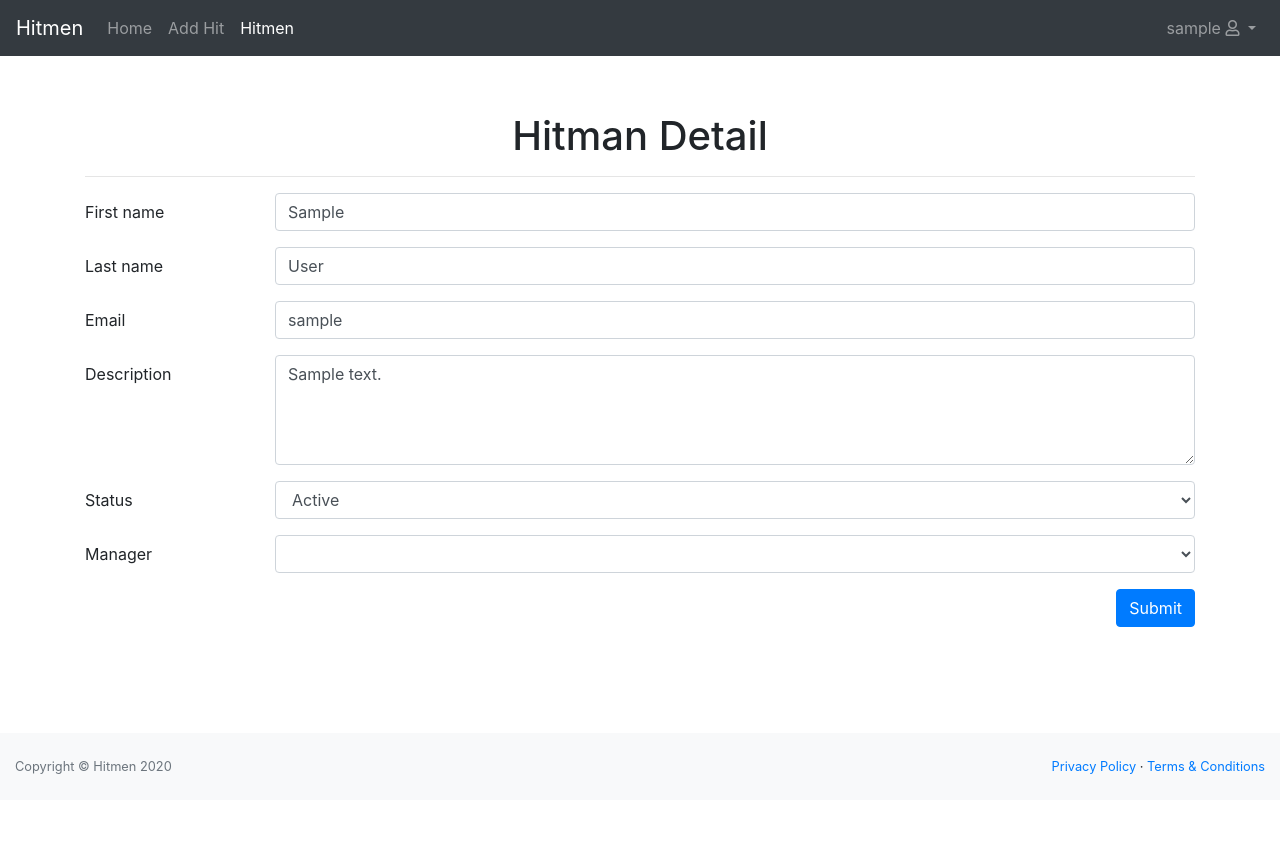
After one commit to alejandroturriza/hitmen_project, a Django app: page /hitmen/1/ in a window 1280 px wide. The commit adds this page. Shown: the top 867 px of the page. Run offline with Django 3.2, Linux system fonts and the light colour scheme; a user stored in the database is signed in; tables that the repository leaves empty hold one stand-in row (values such as "Sample post"); lists and menus that the app fills with data are empty; some libraries are stand-ins or nearby versions.

Commit message:
add hitmen

```diff
--- a/account/models.py
+++ b/account/models.py
@@ -1,11 +1,6 @@
 from django.db import models
 from django.contrib.auth.models import User
-
-
-HITMAN_STATUS_CHOICES = (
-    (1, 'Active'),
-    (2, 'Inactive')
-)
+from django.shortcuts import reverse
 
 
 class Hitman(models.Model):
@@ -15,3 +10,6 @@ class Hitman(models.Model):
 
     def __str__(self):
         return self.user.username
+
+    def get_absolute_url(self):
+        return reverse('hitmen_detail_url', kwargs={'id': self.id})
--- a/account/urls.py
+++ b/account/urls.py
@@ -1,8 +1,9 @@
 from django.urls import path
 from .views import Login, Register, logout_user
+from django.contrib.auth.decorators import login_required
 
 urlpatterns = [
     path('login/', Login.as_view(), name='login_url'),
     path('register/', Register.as_view(), name='register_url'),
-    path('logout/', logout_user, name='logout_url'),
+    path('logout/', login_required(logout_user), name='logout_url'),
 ]
--- a/main_app/forms.py
+++ b/main_app/forms.py
@@ -1,5 +1,12 @@
 from django import forms
 from .models import Hit
+
+HITMAN_STATUS_CHOICES = (
+    (1, 'Active'),
+    (0, 'Inactive')
+)
+
+class_general = {'class': 'form-control format-input'}
 
 
 class HitForm(forms.ModelForm):
@@ -13,3 +20,12 @@ class HitForm(forms.ModelForm):
             'status': forms.Select(attrs={'class': 'form-control'}),
             'assigned_by': forms.Select(attrs={'class': 'form-control', 'disabled': True}),
         }
+
+
+class HitmenForm(forms.Form):
+    first_name = forms.CharField(max_length=100, widget=forms.TextInput(attrs=class_general))
+    last_name = forms.CharField(max_length=100, widget=forms.TextInput(attrs=class_general), required=False)
+    email = forms.CharField(max_length=100, widget=forms.EmailInput(attrs=class_general), required=False)
+    description = forms.CharField(widget=forms.Textarea(attrs={'rows': 4, 'class': 'form-control'}))
+    status = forms.IntegerField(widget=forms.Select(choices=HITMAN_STATUS_CHOICES, attrs=class_general))
+    manager = forms.IntegerField(widget=forms.Select(attrs=class_general), required=False)
--- /dev/null
+++ b/main_app/templates/hitmen_detail.html
@@ -0,0 +1,77 @@
+{% extends 'base_app.html' %}
+
+{% block title %}
+    hit detail {{ block.super }}
+{% endblock %}
+
+
+{% block content_app %}
+    <div class="container">
+        <div style="text-align: center">
+            <h1>Hitman Detail</h1>
+        </div>
+        <hr>
+        <form method="post">
+            {% csrf_token %}
+            {% include 'includes/messages.html' %}
+            <div class="form-group row">
+                <label for="{{ form.first_name.id_for_label }}"
+                       class="col-sm-2 col-form-label">{{ form.first_name.label }}</label>
+                <div class="col-sm-10">
+                    {{ form.first_name }}
+                </div>
+            </div>
+            <div class="form-group row">
+                <label for="{{ form.last_name.id_for_label }}"
+                       class="col-sm-2 col-form-label">{{ form.last_name.label }}</label>
+                <div class="col-sm-10">
+                    {{ form.last_name }}
+                </div>
+            </div>
+            <div class="form-group row">
+                <label for="{{ form.title.id_for_label }}"
+                       class="col-sm-2 col-form-label">{{ form.email.label }}</label>
+                <div class="col-sm-10">
+                    {{ form.email }}
+                </div>
+            </div>
+            <div class="form-group row">
+                <label for="{{ form.description.id_for_label }}"
+                       class="col-sm-2 col-form-label">{{ form.description.label }}</label>
+                <div class="col-sm-10">
+                    {{ form.description }}
+                </div>
+            </div>
+            <div class="form-group row">
+                <label for="{{ form.status.id_for_label }}"
+                       class="col-sm-2 col-form-label">{{ form.status.label }}</label>
+                <div class="col-sm-10">
+                    {{ form.status }}
+                </div>
+            </div>
+            <div class="form-group row">
+                <label for="{{ form.manager.id_for_label }}"
+                       class="col-sm-2 col-form-label">{{ form.manager.label }}</label>
+                <div class="col-sm-10">
+                    <select name="{{ form.manager.name }}" id="{{ form.manager.id_for_label }}"
+                            class="form-control"
+                            {% if form.manager.field.disabled %} disabled {% endif %}>
+                        {% for value in form.fields.manager.choices %}
+                            <option value="{{ value.id }}"{% if form.initial.manager.id == value.id %}
+                                    selected {% endif %}
+                                    {% if not value.is_active %}disabled{% endif %}>{{ value.username }}
+                            </option>
+                        {% endfor %}
+                    </select>
+                </div>
+            </div>
+            {% if not form.fields.status.disabled %}
+                <div class="form-group row" style="text-align: right">
+                    <div class="col-sm-12">
+                        <button type="submit" class="btn btn-primary">Submit</button>
+                    </div>
+                </div>
+            {% endif %}
+        </form>
+    </div>
+{% endblock %}
--- a/main_app/templates/includes/nav.html
+++ b/main_app/templates/includes/nav.html
@@ -1,5 +1,7 @@
 {% load tags_app %}
 {% url 'hits_url' as home %}
+{% url 'hit_add_url' as add_hit %}
+{% url 'hitmen_url' as hitmen %}
 {% block content %}
     <nav class="navbar navbar-expand-lg navbar-dark bg-dark">
         <a class="navbar-brand" href="{% url 'hits_url' %}">Hitmen</a>
@@ -8,8 +10,13 @@
                 <a class="nav-link" href="{{ home }}">Home</a>
             </li>
             {% if perms.main_app.add_hit %}
-                <li class="nav-item">
-                    <a class="nav-link" href="{% url 'hit_add_url' %}">Add Hit</a>
+                <li class="nav-item {% active request add_hit %}">
+                    <a class="nav-link" href="{{ add_hit }}">Add Hit</a>
+                </li>
+            {% endif %}
+            {% if perms.account.view_hitman %}
+                <li class="nav-item {% active request hitmen %}">
+                    <a class="nav-link" href="{{ hitmen }}">Hitmen</a>
                 </li>
             {% endif %}
         </ul>
--- a/main_app/urls.py
+++ b/main_app/urls.py
@@ -1,10 +1,12 @@
 from django.urls import path
-from .views import Hits, HitDetail, add_hit
+from .views import Hits, HitDetail, add_hit, hitmen_list, HitmenDetail
 from django.contrib.auth.decorators import login_required
 from django.conf.urls import handler404
 
 urlpatterns = [
     path('hits/', login_required(Hits.as_view()), name='hits_url'),
     path('hit/', login_required(add_hit), name='hit_add_url'),
-    path('hit/<int:id>', login_required(HitDetail.as_view()), name='hit_detail_url')
+    path('hit/<int:id>', login_required(HitDetail.as_view()), name='hit_detail_url'),
+    path('hitmen/', login_required(hitmen_list), name='hitmen_url'),
+    path('hitmen/<int:id>/', login_required(HitmenDetail.as_view()), name='hitmen_detail_url'),
 ]
--- a/main_app/views.py
+++ b/main_app/views.py
@@ -3,7 +3,7 @@ from django import views
 from .models import Hit
 from account.models import Hitman
 from django.db.models import Q
-from .forms import HitForm
+from .forms import HitForm, HitmenForm
 from django.contrib import messages
 from django.contrib.auth.models import User
 
@@ -55,7 +55,7 @@ class HitDetail(views.View):
                 save_hit.save()
             messages.success(request, 'Hit update successfuly')
         else:
-            messages.error(request, 'hit not update')
+            messages.error(request, 'Hit not update', extra_tags='danger')
         return redirect('hit_detail_url', id=id)
 
 
@@ -90,3 +90,72 @@ def get_users_fill_select_assignee(user_manager):
         users = User.objects.filter(id=user_manager.id)
 
     return users
+
+
+
+def get_related_users(manager):
+    hitmen = []
+    if manager.is_staff and not manager.is_superuser:
+        hitmen = Hitman.objects.select_related('manager').filter(manager=manager)
+    elif manager.is_superuser:
+        hitmen = Hitman.objects.select_related('manager').all()
+    return hitmen
+
+
+def hitmen_list(request):
+    hitmen = get_related_users(request.user)
+    return render(request, 'hitmen.html', context={'hitmen': hitmen})
+
+
+class HitmenDetail(views.View):
+    def get(self, request, id):
+        hitman = Hitman.objects.get(id=id)
+        form = HitmenForm(initial={
+            'first_name': hitman.user.first_name,
+            'last_name': hitman.user.last_name,
+            'email': hitman.user.username,
+            'description': hitman.description,
+            'status': 1 if hitman.user.is_active else 0
+        })
+        if not hitman.user.is_active:
+            form.fields['first_name'].widget.attrs['readonly'] = 'readonly'
+            form.fields['last_name'].widget.attrs['readonly'] = 'readonly'
+            form.fields['email'].widget.attrs['readonly'] = 'readonly'
+            form.fields['description'].widget.attrs['readonly'] = 'readonly'
+            form.fields['status'].disabled = True
+            form.fields['manager'].disabled = True
+        # get related users
+        if request.user.is_staff and not request.user.is_superuser:
+            managers = [request.user]
+        else:
+            managers = User.objects.filter(is_staff=True).exclude(is_superuser=True)
+        form.fields['manager'].choices = managers
+        return render(request, 'hitmen_detail.html', context={'form': form})
+
+    def post(self, request, id):
+        hitman = get_object_or_404(Hitman, pk=id)
+        form = HitmenForm(request.POST)
+        if form.is_valid():
+            first_name = form.cleaned_data['first_name']
+            last_name = form.cleaned_data['last_name']
+            email = form.cleaned_data['email']
+            description = form.cleaned_data['description']
+            status = form.cleaned_data['status']
+            manager = form.cleaned_data['manager']
+            # hitman = Hitman.objects.get(pk=id)
+            if not User.objects.filter(username__iexact=email).exclude(id=hitman.user.id):
+                hitman.user.first_name = first_name
+                hitman.user.last_name = last_name
+                hitman.user.username = email
+                hitman.description = description
+                hitman.user.is_active = True if status else False
+                hitman.manager.id = manager
+                hitman.user.save()
+                hitman.save()
+                messages.success(request, 'Hitmen update successfuly')
+            else:
+                print(form.errors)
+                messages.error(request, 'Email already exists', extra_tags='danger')
+        else:
+            messages.error(request, 'Hitmen not update', extra_tags='danger')
+        return redirect('hitmen_detail_url', id=id)
```
Also changed, not shown: main_app/templates/hitmen.html (added, +33 -0 lines).
